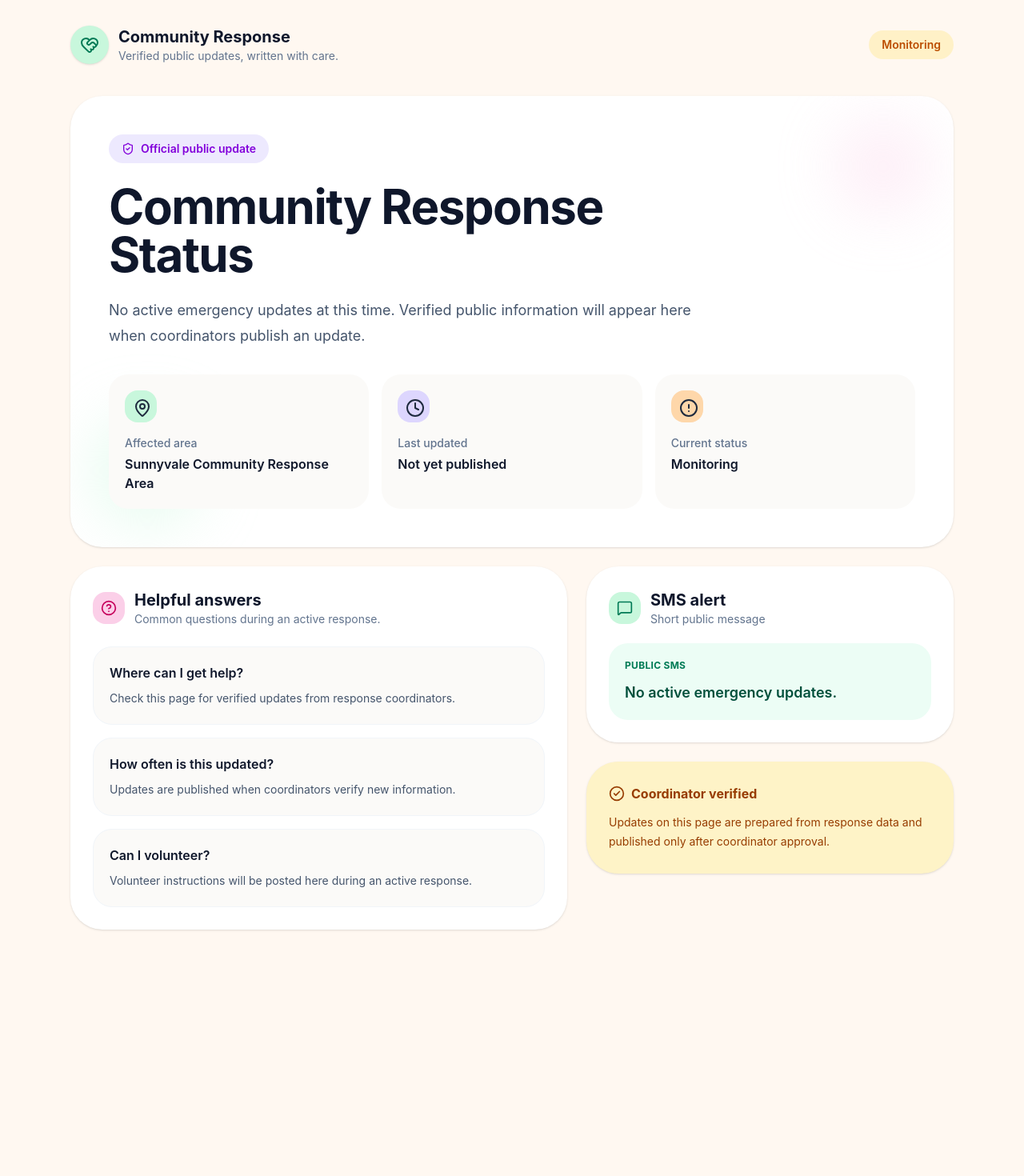
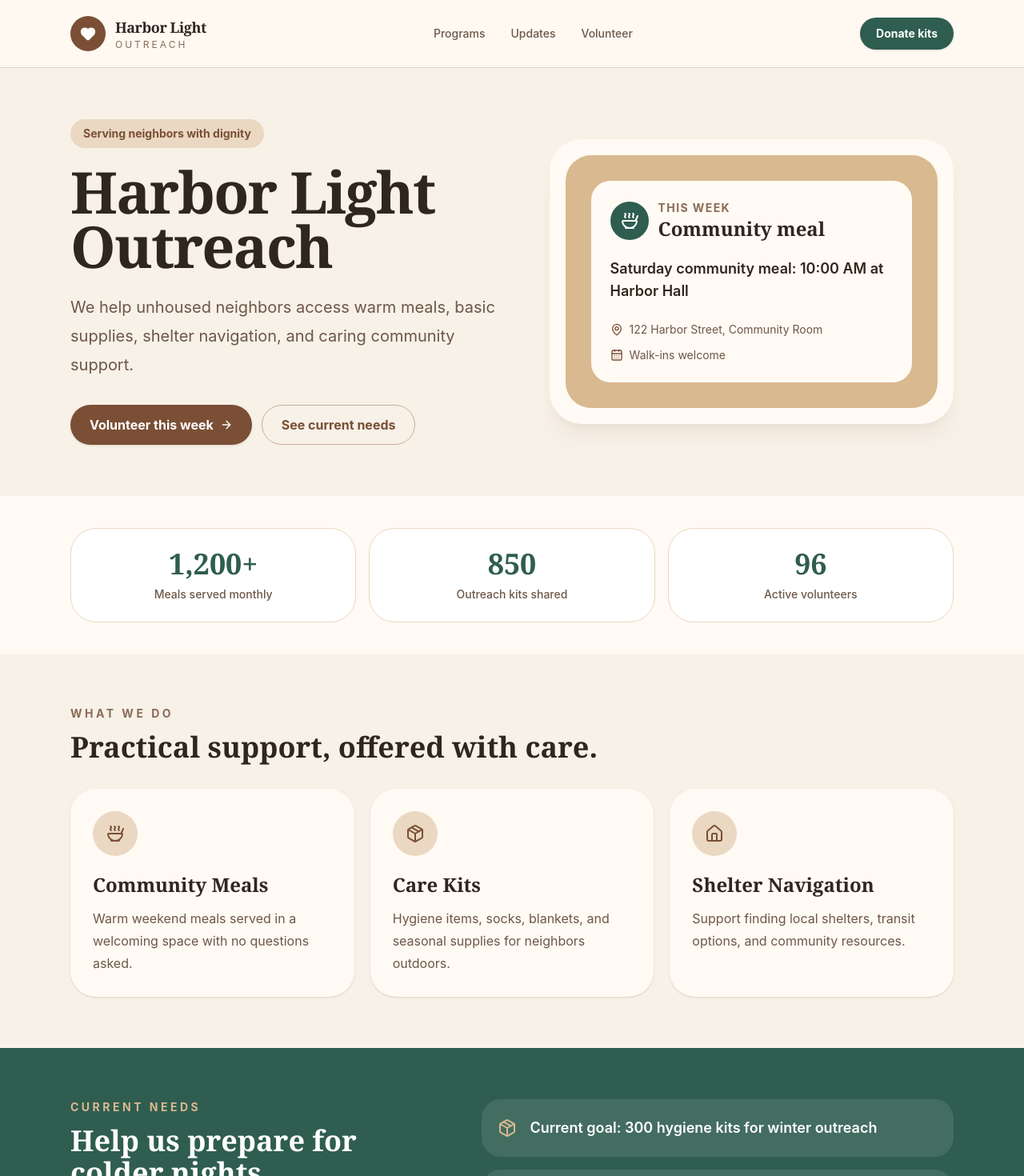
Before and after one commit to djarty24/community-response-public-site, a React (Vite) app: page / in a window 1280 px wide. Shown: the top 1470 px of the page at 80% size. Before the commit the page ends 1194 px from the top, so only its background shows below. Built offline with nearby package versions, Linux system fonts and the light colour scheme.

Commit message:
nonprofit website

```diff
--- a/src/App.tsx
+++ b/src/App.tsx
@@ -1,190 +1,283 @@
 // src/App.tsx
 import {
-  AlertCircle,
-  CheckCircle2,
-  Clock,
-  HeartHandshake,
-  HelpCircle,
+  ArrowRight,
+  CalendarDays,
+  Heart,
+  Home,
+  Mail,
   MapPin,
-  MessageSquare,
-  ShieldCheck,
+  Package,
+  Phone,
+  Soup,
+  Users,
 } from "lucide-react"
 
 // HANDOFF_UPDATE_START
-const emergencyUpdate = {
-  title: "Community Response Status",
+const siteContent = {
+  heroEyebrow: "Serving neighbors with dignity",
+  heroTitle: "Harbor Light Outreach",
+  heroSubtitle:
+    "We help unhoused neighbors access warm meals, basic supplies, shelter navigation, and caring community support.",
+  mealTime: "Saturday community meal: 10:00 AM at Harbor Hall",
+  donationGoal: "Current goal: 300 hygiene kits for winter outreach",
+  volunteerOrientation: "Next volunteer orientation: Tuesday at 6:00 PM",
   announcement:
-    "No active emergency updates at this time. Verified public information will appear here when coordinators publish an update.",
-  location: "Sunnyvale Community Response Area",
-  severity: "Monitoring",
-  lastUpdated: "Not yet published",
-  faqs: [
-    {
-      question: "Where can I get help?",
-      answer: "Check this page for verified updates from response coordinators.",
-    },
-    {
-      question: "How often is this updated?",
-      answer: "Updates are published when coordinators verify new information.",
-    },
-    {
-      question: "Can I volunteer?",
-      answer: "Volunteer instructions will be posted here during an active response.",
-    },
-  ],
-  sms: "No active emergency updates.",
+    "Winter outreach is underway. We are collecting socks, hygiene items, blankets, and shelf-stable snacks.",
+  contactEmail: "hello@harborlight.example",
+  contactPhone: "(555) 014-2200",
 }
 // HANDOFF_UPDATE_END
 
+const impactStats = [
+  { label: "Meals served monthly", value: "1,200+" },
+  { label: "Outreach kits shared", value: "850" },
+  { label: "Active volunteers", value: "96" },
+]
+
+const programs = [
+  {
+    icon: <Soup className="h-6 w-6" />,
+    title: "Community Meals",
+    description:
+      "Warm weekend meals served in a welcoming space with no questions asked.",
+  },
+  {
+    icon: <Package className="h-6 w-6" />,
+    title: "Care Kits",
+    description:
+      "Hygiene items, socks, blankets, and seasonal supplies for neighbors outdoors.",
+  },
+  {
+    icon: <Home className="h-6 w-6" />,
+    title: "Shelter Navigation",
+    description:
+      "Support finding local shelters, transit options, and community resources.",
+  },
+]
+
 function App() {
   return (
-    <main className="min-h-screen bg-[#fff8f1] text-slate-900">
-      <section className="mx-auto max-w-6xl px-6 py-8">
-        <nav className="mb-10 flex items-center justify-between">
+    <main className="min-h-screen bg-[#f7f1e8] text-[#2f261f]">
+      <nav className="border-b border-[#e4d5c3] bg-[#fffaf3]/90 backdrop-blur">
+        <div className="mx-auto flex max-w-6xl items-center justify-between px-6 py-5">
           <div className="flex items-center gap-3">
-            <div className="flex h-12 w-12 items-center justify-center rounded-3xl bg-[#c8f7dc] shadow-sm">
-              <HeartHandshake className="h-6 w-6 text-emerald-700" />
+            <div className="flex h-11 w-11 items-center justify-center rounded-full bg-[#7a4f35] text-white">
+              <Heart className="h-5 w-5 fill-white" />
             </div>
             <div>
-              <h1 className="text-xl font-bold">Community Response</h1>
-              <p className="text-sm text-slate-500">
-                Verified public updates, written with care.
+              <p className="text-lg font-serif font-bold tracking-tight">
+                Harbor Light
+              </p>
+              <p className="text-xs uppercase tracking-[0.25em] text-[#8a6b55]">
+                Outreach
               </p>
             </div>
           </div>
 
-          <span className="rounded-full bg-[#fff1c7] px-4 py-2 text-sm font-semibold text-amber-700">
-            {emergencyUpdate.severity}
-          </span>
+          <div className="hidden items-center gap-8 text-sm font-medium text-[#6d5748] md:flex">
+            <a href="#programs">Programs</a>
+            <a href="#updates">Updates</a>
+            <a href="#volunteer">Volunteer</a>
+          </div>
+
+          <a
+            href="#donate"
+            className="rounded-full bg-[#2f5d50] px-5 py-2.5 text-sm font-bold text-white shadow-sm"
+          >
+            Donate kits
+          </a>
+        </div>
       </nav>
 
-        <section className="relative overflow-hidden rounded-[2.5rem] bg-white p-8 shadow-sm md:p-12">
-          <div className="absolute right-8 top-8 h-28 w-28 rounded-full bg-[#fbcfe8] opacity-40 blur-2xl" />
-          <div className="absolute bottom-8 left-8 h-32 w-32 rounded-full bg-[#c8f7dc] opacity-50 blur-2xl" />
+      <section className="mx-auto grid max-w-6xl gap-10 px-6 py-16 lg:grid-cols-[1.05fr_0.95fr] lg:items-center">
+        <div>
+          <p className="mb-5 inline-flex rounded-full bg-[#ead8c2] px-4 py-2 text-sm font-bold text-[#7a4f35]">
+            {siteContent.heroEyebrow}
+          </p>
 
-          <div className="relative">
-            <div className="mb-6 inline-flex items-center gap-2 rounded-full bg-[#ede9fe] px-4 py-2 text-sm font-semibold text-purple-700">
-              <ShieldCheck className="h-4 w-4" />
-              Official public update
+          <h1 className="font-serif text-6xl font-bold leading-[0.95] tracking-tight text-[#2f261f] md:text-7xl">
+            {siteContent.heroTitle}
+          </h1>
+
+          <p className="mt-6 max-w-xl text-xl leading-9 text-[#6d5748]">
+            {siteContent.heroSubtitle}
+          </p>
+
+          <div className="mt-8 flex flex-col gap-3 sm:flex-row">
+            <a
+              href="#volunteer"
+              className="inline-flex items-center justify-center gap-2 rounded-full bg-[#7a4f35] px-6 py-3 font-bold text-white shadow-sm"
+            >
+              Volunteer this week
+              <ArrowRight className="h-4 w-4" />
+            </a>
+            <a
+              href="#updates"
+              className="inline-flex items-center justify-center rounded-full border border-[#c9ad96] px-6 py-3 font-bold text-[#7a4f35]"
+            >
+              See current needs
+            </a>
+          </div>
         </div>
 
-            <h2 className="max-w-3xl text-5xl font-bold tracking-tight md:text-6xl">
-              {emergencyUpdate.title}
+        <div className="rounded-[2.5rem] bg-[#fffaf3] p-5 shadow-xl shadow-[#b08c6f]/10">
+          <div className="rounded-[2rem] bg-[#d9b98f] p-8">
+            <div className="rounded-[1.5rem] bg-[#fffaf3] p-6">
+              <div className="mb-5 flex items-center gap-3">
+                <div className="flex h-12 w-12 items-center justify-center rounded-full bg-[#2f5d50] text-white">
+                  <Soup className="h-6 w-6" />
+                </div>
+                <div>
+                  <p className="text-sm font-bold uppercase tracking-widest text-[#8a6b55]">
+                    This week
+                  </p>
+                  <h2 className="text-2xl font-serif font-bold">
+                    Community meal
                   </h2>
+                </div>
+              </div>
 
-            <p className="mt-6 max-w-3xl text-lg leading-8 text-slate-600">
-              {emergencyUpdate.announcement}
+              <p className="text-lg font-semibold text-[#2f261f]">
+                {siteContent.mealTime}
               </p>
 
-            <div className="mt-8 grid gap-4 md:grid-cols-3">
-              <InfoCard
-                icon={<MapPin />}
-                label="Affected area"
-                value={emergencyUpdate.location}
-                color="bg-[#c8f7dc]"
-              />
-              <InfoCard
-                icon={<Clock />}
-                label="Last updated"
-                value={emergencyUpdate.lastUpdated}
-                color="bg-[#ddd6fe]"
-              />
-              <InfoCard
-                icon={<AlertCircle />}
-                label="Current status"
-                value={emergencyUpdate.severity}
-                color="bg-[#fed7aa]"
-              />
+              <div className="mt-6 space-y-3 text-sm text-[#6d5748]">
+                <p className="flex items-center gap-2">
+                  <MapPin className="h-4 w-4 text-[#7a4f35]" />
+                  122 Harbor Street, Community Room
+                </p>
+                <p className="flex items-center gap-2">
+                  <CalendarDays className="h-4 w-4 text-[#7a4f35]" />
+                  Walk-ins welcome
+                </p>
+              </div>
+            </div>
           </div>
         </div>
       </section>
 
-        <section className="mt-6 grid gap-6 md:grid-cols-[1.15fr_0.85fr]">
-          <div className="rounded-[2.5rem] bg-white p-7 shadow-sm">
-            <div className="mb-6 flex items-center gap-3">
-              <div className="flex h-10 w-10 items-center justify-center rounded-2xl bg-[#fbcfe8]">
-                <HelpCircle className="h-5 w-5 text-pink-700" />
-              </div>
-              <div>
-                <h3 className="text-xl font-bold">Helpful answers</h3>
-                <p className="text-sm text-slate-500">
-                  Common questions during an active response.
+      <section className="bg-[#fffaf3] py-10">
+        <div className="mx-auto grid max-w-6xl gap-4 px-6 md:grid-cols-3">
+          {impactStats.map((stat) => (
+            <div
+              key={stat.label}
+              className="rounded-[2rem] border border-[#ead8c2] bg-white p-6 text-center"
+            >
+              <p className="font-serif text-4xl font-bold text-[#2f5d50]">
+                {stat.value}
               </p>
-              </div>
-            </div>
-
-            <div className="space-y-4">
-              {emergencyUpdate.faqs.map((faq) => (
-                <div
-                  key={faq.question}
-                  className="rounded-3xl border border-slate-100 bg-[#fbfaf8] p-5"
-                >
-                  <h4 className="font-semibold">{faq.question}</h4>
-                  <p className="mt-2 text-sm leading-6 text-slate-600">
-                    {faq.answer}
+              <p className="mt-2 text-sm font-medium text-[#6d5748]">
+                {stat.label}
               </p>
             </div>
           ))}
         </div>
+      </section>
+
+      <section id="programs" className="mx-auto max-w-6xl px-6 py-16">
+        <div className="mb-8 max-w-2xl">
+          <p className="text-sm font-bold uppercase tracking-[0.25em] text-[#8a6b55]">
+            What we do
+          </p>
+          <h2 className="mt-3 font-serif text-4xl font-bold">
+            Practical support, offered with care.
+          </h2>
         </div>
 
-          <aside className="space-y-6">
-            <div className="rounded-[2.5rem] bg-white p-7 shadow-sm">
-              <div className="mb-5 flex items-center gap-3">
-                <div className="flex h-10 w-10 items-center justify-center rounded-2xl bg-[#c8f7dc]">
-                  <MessageSquare className="h-5 w-5 text-emerald-700" />
+        <div className="grid gap-5 md:grid-cols-3">
+          {programs.map((program) => (
+            <article
+              key={program.title}
+              className="rounded-[2rem] bg-[#fffaf3] p-7 shadow-sm"
+            >
+              <div className="mb-5 flex h-14 w-14 items-center justify-center rounded-full bg-[#ead8c2] text-[#7a4f35]">
+                {program.icon}
               </div>
+              <h3 className="font-serif text-2xl font-bold">{program.title}</h3>
+              <p className="mt-3 leading-7 text-[#6d5748]">
+                {program.description}
+              </p>
+            </article>
+          ))}
+        </div>
+      </section>
+
+      <section id="updates" className="bg-[#2f5d50] py-16 text-white">
+        <div className="mx-auto grid max-w-6xl gap-8 px-6 lg:grid-cols-[0.9fr_1.1fr]">
           <div>
-                  <h3 className="text-xl font-bold">SMS alert</h3>
-                  <p className="text-sm text-slate-500">Short public message</p>
+            <p className="text-sm font-bold uppercase tracking-[0.25em] text-[#d9b98f]">
+              Current needs
+            </p>
+            <h2 className="mt-3 font-serif text-4xl font-bold">
+              Help us prepare for colder nights.
+            </h2>
+          </div>
+
+          <div className="space-y-4">
+            <UpdateCard icon={<Package />} text={siteContent.donationGoal} />
+            <UpdateCard icon={<Users />} text={siteContent.volunteerOrientation} />
+            <UpdateCard icon={<Heart />} text={siteContent.announcement} />
           </div>
         </div>
+      </section>
 
-              <div className="rounded-3xl bg-[#ecfdf5] p-5 text-emerald-900">
-                <p className="text-xs font-bold uppercase tracking-wide text-emerald-700">
-                  Public SMS
+      {/* HANDOFF_INSERT_START */}
+      {/* HANDOFF_INSERT_END */}
+
+      <section id="volunteer" className="mx-auto max-w-6xl px-6 py-16">
+        <div className="rounded-[2.5rem] bg-[#fffaf3] p-8 shadow-sm md:p-10">
+          <div className="grid gap-8 lg:grid-cols-[1fr_0.9fr] lg:items-center">
+            <div>
+              <p className="text-sm font-bold uppercase tracking-[0.25em] text-[#8a6b55]">
+                Get involved
               </p>
-                <p className="mt-3 text-lg font-semibold leading-7">
-                  {emergencyUpdate.sms}
+              <h2 className="mt-3 font-serif text-4xl font-bold">
+                A few hours can make someone’s week safer.
+              </h2>
+              <p className="mt-4 leading-8 text-[#6d5748]">
+                Volunteers help prepare meals, sort donated supplies, assemble
+                care kits, and welcome neighbors during weekend outreach.
+              </p>
+            </div>
+
+            <div className="rounded-[2rem] bg-white p-6">
+              <p className="mb-4 font-bold">Contact our volunteer team</p>
+              <div className="space-y-3 text-[#6d5748]">
+                <p className="flex items-center gap-2">
+                  <Mail className="h-4 w-4 text-[#7a4f35]" />
+                  {siteContent.contactEmail}
+                </p>
+                <p className="flex items-center gap-2">
+                  <Phone className="h-4 w-4 text-[#7a4f35]" />
+                  {siteContent.contactPhone}
                 </p>
               </div>
             </div>
+          </div>
+        </div>
+      </section>
 
-            <div className="rounded-[2.5rem] bg-[#fef3c7] p-7 shadow-sm">
-              <div className="flex items-center gap-2 text-amber-800">
-                <CheckCircle2 className="h-5 w-5" />
-                <p className="font-bold">Coordinator verified</p>
+      <footer className="border-t border-[#e4d5c3] bg-[#fffaf3] px-6 py-8">
+        <div className="mx-auto flex max-w-6xl flex-col justify-between gap-4 text-sm text-[#6d5748] md:flex-row">
+          <p>© 2026 Harbor Light Outreach</p>
+          <p>Warm meals. Practical care. Community dignity.</p>
         </div>
-              <p className="mt-3 text-sm leading-6 text-amber-800">
-                Updates on this page are prepared from response data and
-                published only after coordinator approval.
-              </p>
-            </div>
-          </aside>
-        </section>
-      </section>
+      </footer>
     </main>
   )
 }
 
-function InfoCard({
+function UpdateCard({
   icon,
-  label,
-  value,
-  color,
+  text,
 }: {
   icon: React.ReactNode
-  label: string
-  value: string
-  color: string
+  text: string
 }) {
   return (
-    <div className="rounded-3xl bg-[#fbfaf8] p-5">
-      <div className={`mb-4 flex h-10 w-10 items-center justify-center rounded-2xl ${color}`}>
-        <div className="h-5 w-5 text-slate-800">{icon}</div>
-      </div>
-      <p className="text-sm font-medium text-slate-500">{label}</p>
-      <p className="mt-1 font-semibold">{value}</p>
+    <div className="flex items-start gap-4 rounded-[1.5rem] bg-white/10 p-5">
+      <div className="mt-1 text-[#d9b98f]">{icon}</div>
+      <p className="text-lg font-semibold leading-8">{text}</p>
     </div>
   )
 }
```
Lines whose indentation alone changed are shown as unchanged.
